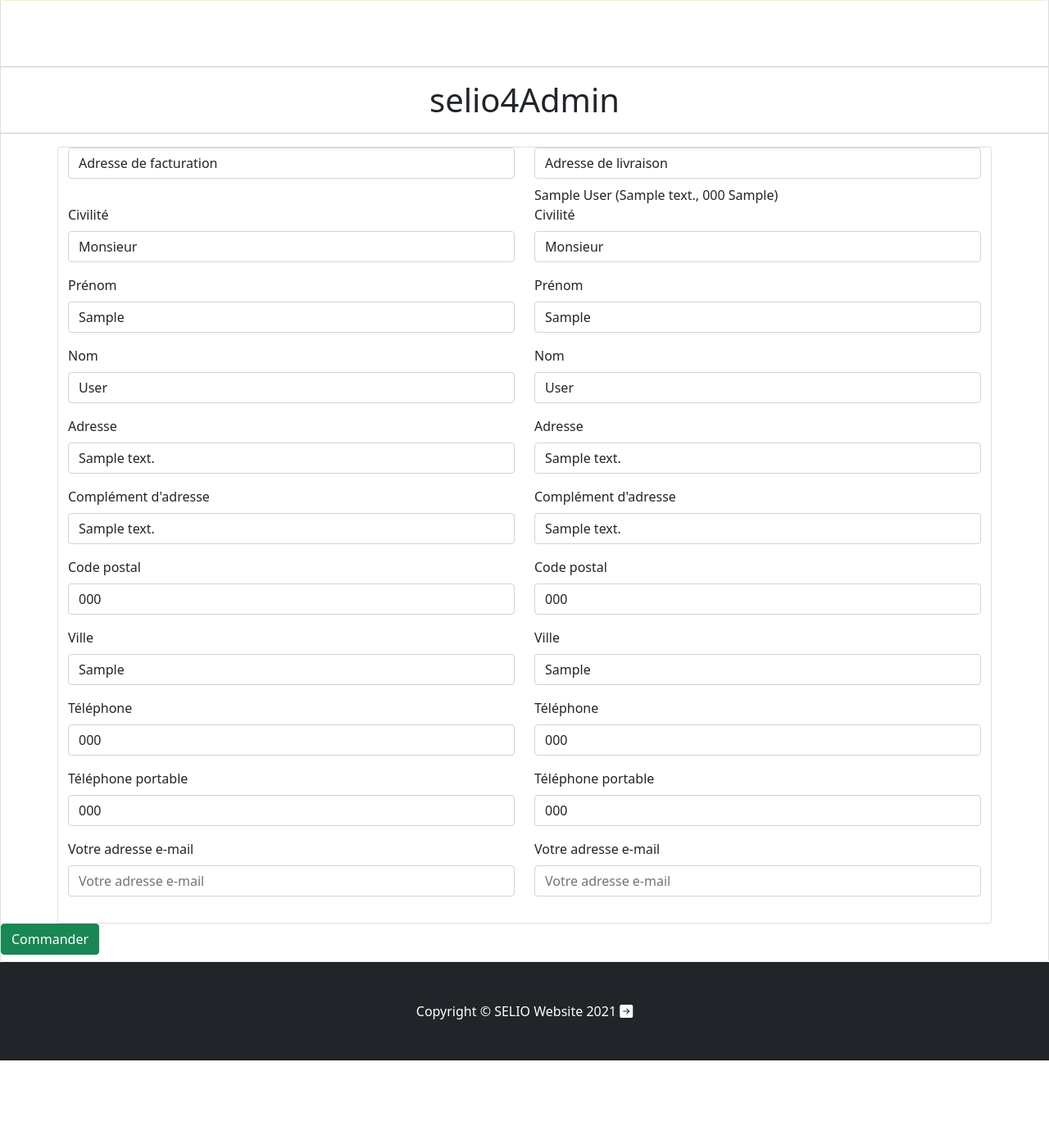
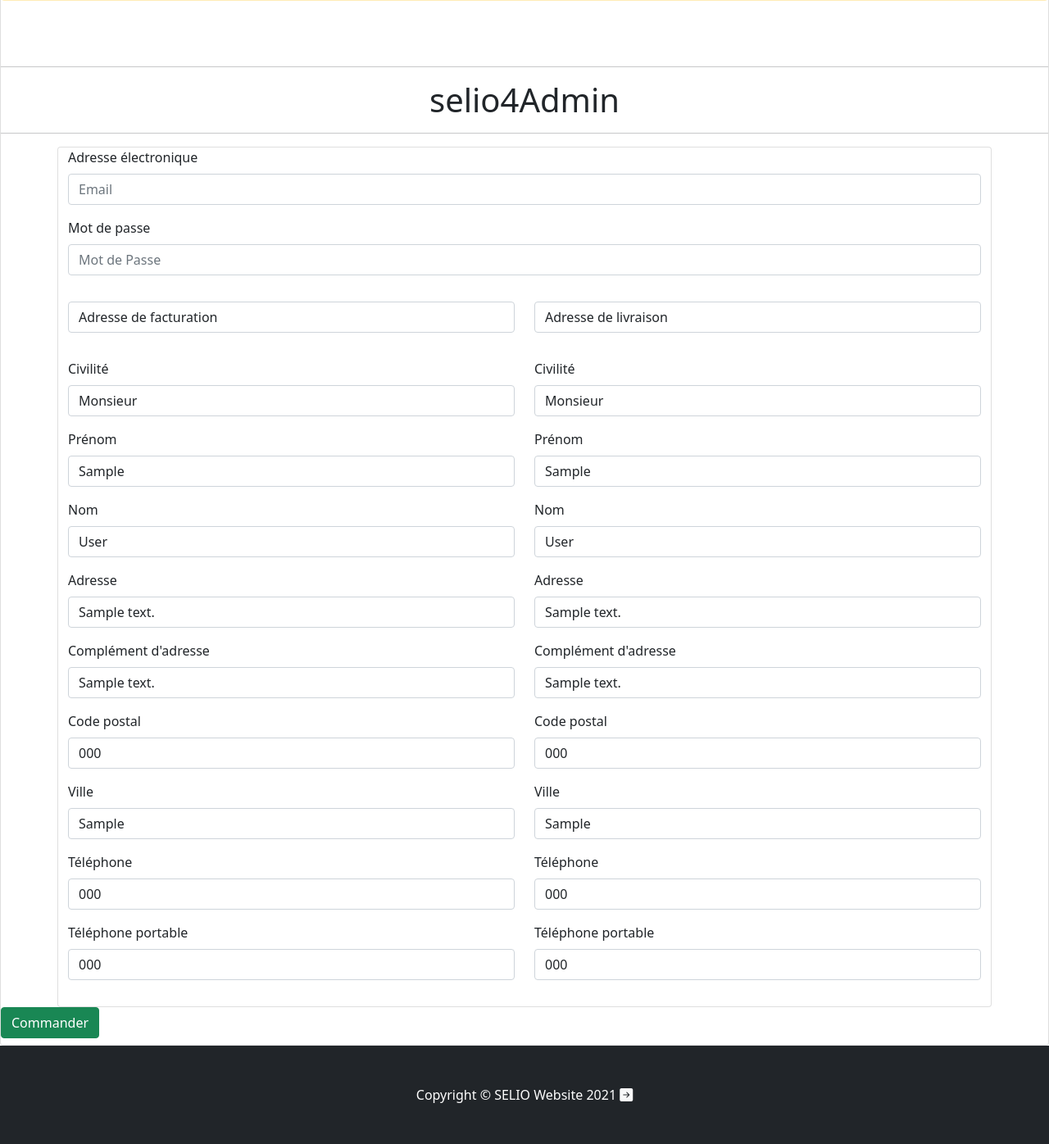
Before and after one commit to jcouignoux/selio_project, a Django app: page /store/basket in a window 1280 px wide. Shown: the part 568-1964 px from the top of the page at 82% size. Before the commit the page ends 1862 px from the top, so only its background shows below. Run offline with Django 3.2, Linux system fonts and the light colour scheme; a user stored in the database is signed in; data comes from the database, SQL or seed files in the repository; tables that the repository leaves empty hold one stand-in row (values such as "Sample post"); some libraries are stand-ins or nearby versions.

Commit message:
update contact_detail with UForm

```diff
--- a/store/forms.py
+++ b/store/forms.py
@@ -71,7 +71,7 @@ class UserForm(ModelForm):
 
 
 class AddressForm(ModelForm):
-    email = forms.EmailField(label='Votre adresse e-mail', required=True)
+    # email = forms.EmailField(label='Votre adresse e-mail', required=True)
 
     class Meta:
         model = Address
--- a/store/templates/store/contact_detail.html
+++ b/store/templates/store/contact_detail.html
@@ -23,12 +23,16 @@
 <div class="container card h-50">
     <div class="row">
         <div class="col form-group">
+            {% bootstrap_form UForm %}
+        </div>
+    </div>
+    <div class="row">
+        <div class="col form-group">
             <label class="form-control" for="{{ CForm.id_for_label }}">Adresse de facturation</label><br />
             {% bootstrap_form CForm %}
         </div>
         <div class="col form-group">
-            <label class="form-control" for="{{ CForm.id_for_label }}">Adresse de livraison</label>
-            {{ contact.default_invoicing_address }}
+            <label class="form-control" for="{{ CForm.id_for_label }}">Adresse de livraison</label><br />
             {% bootstrap_form CForm %}
         </div>
     </div>
--- a/store/views.py
+++ b/store/views.py
@@ -383,10 +383,12 @@ def contact_detail(request, contact_id):
 
     contact = get_object_or_404(Contact, id=contact_id)
     CForm = AddressForm(contact.default_shipping_address.__dict__)
-    CForm.email = contact.user.email
+    user = get_object_or_404(User, id=contact.user.id)
+    UForm = UserForm(user.__dict__)
     context = {
         'contact': contact,
         'CForm': CForm,
+        'UForm': UForm,
     }
 
     return render(request, 'store/contact_detail.html', context)
@@ -465,6 +467,9 @@ def connexion(request):
                     return render(request, 'store/index.html')
                 if UForm.is_valid():
                     contact = Contact.objects.get(user=user)
+                    CForm = AddressForm(contact.default_shipping_address.__dict__)
+                    user = get_object_or_404(User, id=contact.user.id)
+                    UForm = UserForm(user.__dict__)
                     ouvrages = []
                     if 'basket' in request.session:
                         for ouvrage_id in request.session['basket'].keys():
@@ -475,10 +480,14 @@ def connexion(request):
                             'basket': request.session['basket'],
                             'ouvrages': ouvrages,
                             'contact': contact,
+                            'CForm': CForm,
+                            'UForm': UForm,
                         }
                     else:
                         context = {
                             'contact': contact,
+                            'CForm': CForm,
+                            'UForm': UForm,
                         }
                     return render(request, 'store/basket.html', context)
             else:
```
